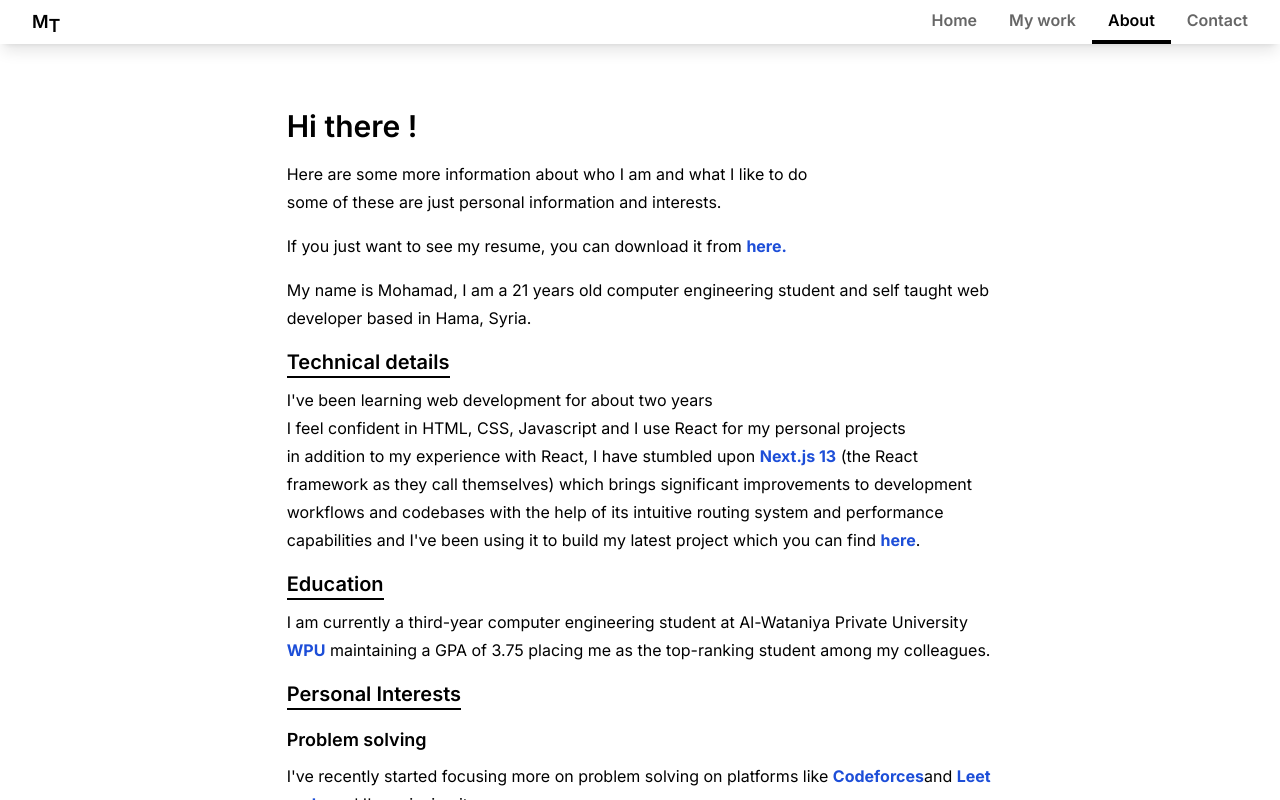
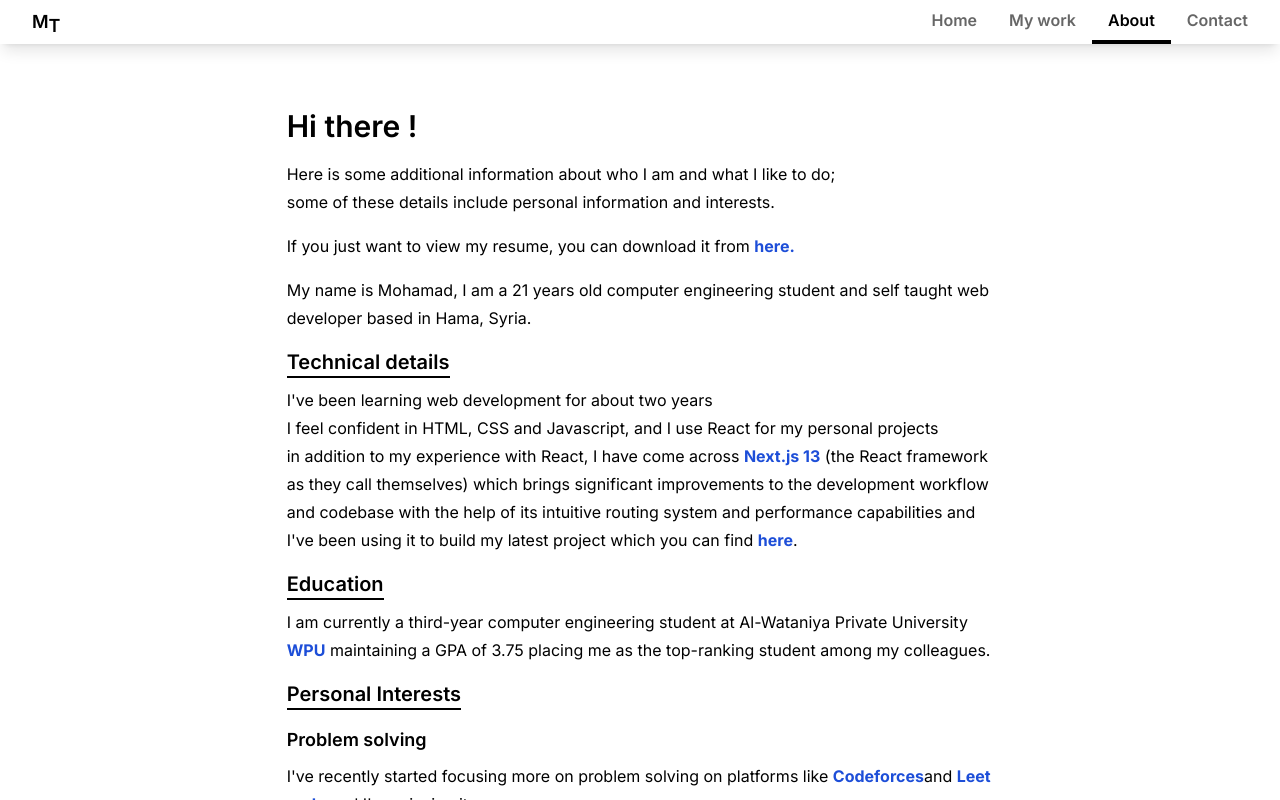
Before and after one commit to MohamadTaky/portfolio-website, a Next.js app: page /about in a window 1280 px wide. Built offline with nearby package versions, Linux system fonts and the light colour scheme.

Commit message:
bug fixes

```diff
--- a/src/app/about/page.tsx
+++ b/src/app/about/page.tsx
@@ -12,11 +12,12 @@ export default function AboutPage() {
     <Section container className="w-fit leading-7">
       <h2 className="text-3xl font-semibold">Hi there !</h2>
       <p className="max-w-[70ch]">
-        Here are some more information about who I am and what I like to do <br />
-        some of these are just personal information and interests.
+        Here is some additional information about who I am and what I like to do;
+        <br />
+        some of these details include personal information and interests.
       </p>
       <p className="max-w-[70ch]">
-        If you just want to see my resume, you can download it from{" "}
+        If you just want to view my resume, you can download it from{" "}
         <CustomLink className="text-blue-700" href="images/developer-illustration.jpg" download>
           here.
         </CustomLink>
@@ -29,15 +30,15 @@ export default function AboutPage() {
         <h2 className="w-fit border-b-2 border-black text-xl font-semibold">Technical details</h2>
         <p className="max-w-[70ch]">
           I&apos;ve been learning web development for about two years
-          <br />I feel confident in HTML, CSS, Javascript and I use React for my personal projects
+          <br />I feel confident in HTML, CSS and Javascript, and I use React for my personal projects
           <br />
-          in addition to my experience with React, I have stumbled upon{" "}
+          in addition to my experience with React, I have come across{" "}
           <CustomLink target="_blank" className="text-blue-700" href="https://nextjs.org">
             Next.js 13
           </CustomLink>{" "}
-          (the React framework as they call themselves) which brings significant improvements to development workflows and
-          codebases with the help of its intuitive routing system and performance capabilities and I&apos;ve been using it to
-          build my latest project which you can find{" "}
+          (the React framework as they call themselves) which brings significant improvements to the development workflow and
+          codebase with the help of its intuitive routing system and performance capabilities and I&apos;ve been using it to build
+          my latest project which you can find{" "}
           <CustomLink target="_blank" className="text-blue-700" href="https://taky-chess.vercel.app">
             here
           </CustomLink>
--- a/src/components/shared/Typewriter.tsx
+++ b/src/components/shared/Typewriter.tsx
@@ -10,7 +10,7 @@ export default function TypeWriter({ text, interval = 0.1, ...props }: TypeWrite
   const [scope, animate] = useAnimate();
   useEffect(() => {
     const f = async () => {
-      await animate(".char", { opacity: [0, 1] }, { delay: stagger(interval) });
+      await animate(".char", { opacity: [0, 1], visibility: "visible" }, { delay: stagger(interval) });
       animate(".caret", { opacity: [0, 1, 0], visibility: "visible" }, { duration: 0.5, repeat: 4 });
     };
     f();
@@ -18,7 +18,7 @@ export default function TypeWriter({ text, interval = 0.1, ...props }: TypeWrite
   return (
     <p ref={scope} {...props}>
       {text.split("").map((c, i) => (
-        <span className="char" key={i}>
+        <span className="char invisible" key={i}>
           {c}
         </span>
       ))}
```
